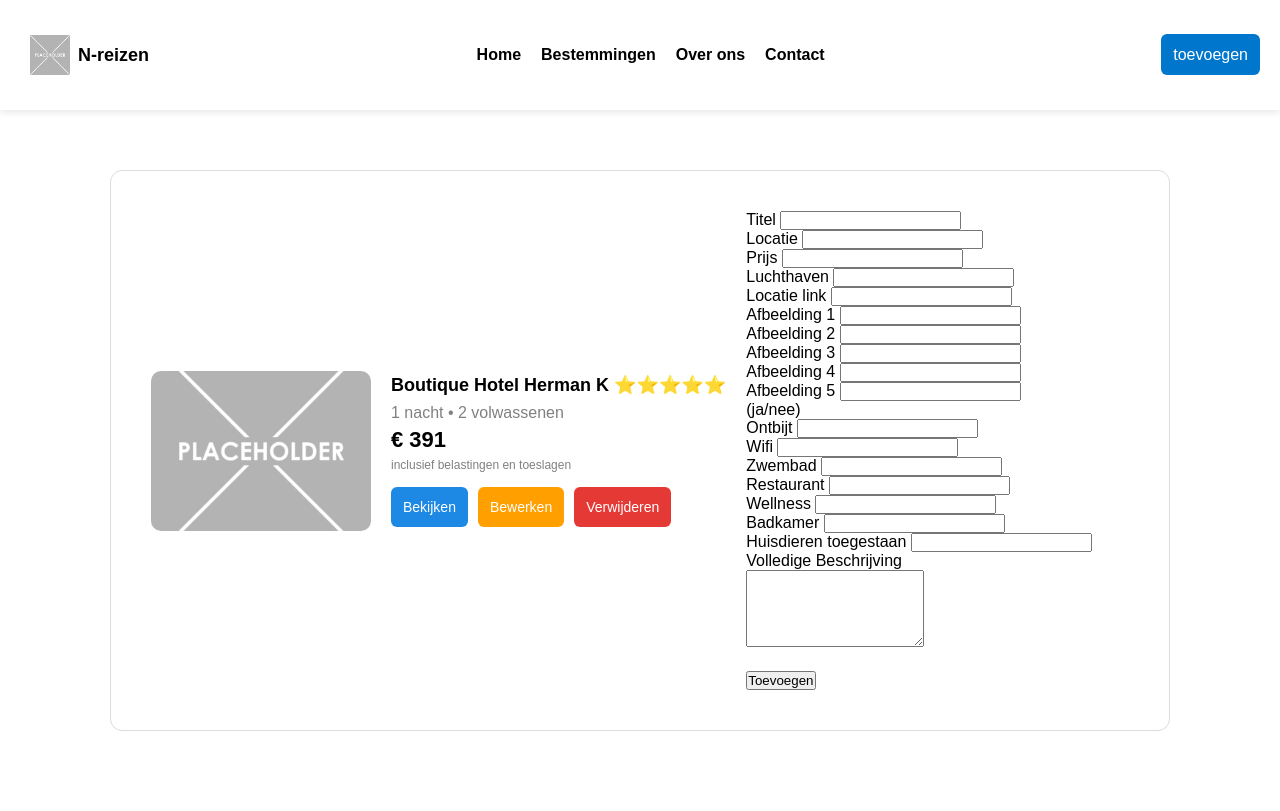
After one commit to Noahbschool/webapp2, a PHP site: page /pages/toevoegen.php in a window 1280 px wide. The commit adds this page. Run offline with PHP 8.4, Linux system fonts and the light colour scheme; a stand-in replaces the project's code that opens the database connection.

Commit message:
admin-pannel, toevoegen gemaakt

```diff
--- a/assets/css/style.css
+++ b/assets/css/style.css
@@ -111,7 +111,6 @@ body {
     margin-bottom: 15px;
     line-height: 1.6;
 }
-<<<<<<< HEAD
 
 .contact-container {
     max-width: 800px;
@@ -157,5 +156,154 @@ body {
     justify-content: space-between;
     margin-bottom: 8px;
 }
-=======
->>>>>>> c512ed27391723fb133606e5567e268cb18775b7
+
+
+.header-admin {
+    display: flex;
+    align-items: center;
+    justify-content: space-between;
+    background-color: white;
+    box-shadow: 0 2px 8px rgba(0,0,0,0.1);
+    padding: 20px;
+}
+
+.logo {
+    display: flex;
+    align-items: center;
+    gap: 8px;
+}
+
+.logo img {
+    width: 40px;
+    height: 40px;
+}
+
+.logo-text {
+    font-size: 18px;
+    font-weight: bold;
+    white-space: nowrap;
+}
+
+.navigation {
+    display: flex;
+    gap: 20px;
+}
+
+.navigation a {
+    text-decoration: none;
+    color: black;
+    font-weight: bold;
+}
+
+.reis-card {
+    display: flex;
+    gap: 20px;
+    padding: 40px;
+    background: white;
+    border-radius: 12px;
+    border: 1px solid #ddd;
+    margin-bottom: 20px;
+    align-items: center;
+}
+
+.card-img {
+    width: 220px;
+    height: 160px;
+    object-fit: cover;
+    border-radius: 10px;
+}
+
+.card-title {
+    font-size: 18px;
+    font-weight: bold;
+    margin-bottom: 8px;
+}
+
+.card-text {
+    color: gray;
+    margin-bottom: 5px;
+}
+
+.card-price {
+    font-size: 22px;
+    font-weight: bold;
+    margin-bottom: 5px;
+}
+
+.card-small {
+    font-size: 12px;
+    color: gray;
+}
+
+.card-buttons {
+    margin-top: 15px;
+    display: flex;
+    gap: 10px;
+}
+
+.button-view {
+    padding: 12px;
+    border-radius: 6px;
+    text-decoration: none;
+    color: white;
+    font-size: 14px;
+    background-color: #1e88e5;
+}
+
+.button-edit {
+    padding: 12px;
+    border-radius: 6px;
+    text-decoration: none;
+    color: white;
+    font-size: 14px;
+    background-color: #ffa000;
+}
+
+.button-delete {
+    padding: 12px;
+    border-radius: 6px;
+    text-decoration: none;
+    color: white;
+    font-size: 14px;
+    background-color: #e53935;
+}
+
+.card-container {
+    display: flex;
+    flex-direction: column;
+    justify-content: center;
+    max-width: 1100px;
+    margin: 40px auto;
+    padding: 20px;
+}
+
+.button-toevoegen a {
+    text-decoration: none;
+    padding: 12px;
+    background-color: #0077cc;
+    color: white;
+    border-radius: 6px;
+}
+
+.text-admin {
+    display: flex;
+    justify-content: center;
+    font-size: 18px;
+    margin-bottom: 20px;
+    margin-top: 40px;
+}
+
+.admin-button {
+    display: flex;
+    margin-top: 20px;
+    justify-content: center;
+}
+
+.admin-button a {
+    padding: 10px;
+    border-radius: 6px;
+    text-decoration: none;
+    color: white;
+    font-size: 14px;
+    background-color: #1e88e5;
+}
--- /dev/null
+++ b/pages/toevoegen.php
@@ -0,0 +1,125 @@
+<!DOCTYPE html>
+<html lang="en">
+<head>
+    <meta charset="UTF-8">
+    <meta name="viewport" content="width=device-width, initial-scale=1.0">
+    <title>Reis toevoegen</title>
+    <link rel="stylesheet" href="/assets/css/style.css">
+</head>
+<body>
+
+<header class="header-admin">
+
+    <div class="logo">
+        <img src="../assets/img/placeholder-300x300.png">
+        <div class="logo-text">N-reizen</div>
+    </div>
+
+    <nav class="navigation">
+        <a href="index.php">Home</a>
+        <a href="">Bestemmingen</a>
+        <a href="over-ons.php">Over ons</a>
+        <a href="contact.php">Contact</a>
+    </nav>
+
+    <div class="button-toevoegen">
+        <a href="toevoegen.php">toevoegen</a>
+    </div>
+
+</header>
+
+
+<div class="card-container">
+
+<div class="reis-card">
+
+    <img src="/assets/img/placeholder-300x300.png" class="card-img" alt="hotel">
+
+    <div class="card-info">
+
+        <div class="card-title">Boutique Hotel Herman K ⭐⭐⭐⭐⭐</div>
+
+        <div class="card-text">1 nacht • 2 volwassenen</div>
+
+        <div class="card-price">€ 391</div>
+
+        <div class="card-small">inclusief belastingen en toeslagen</div>
+
+        <div class="card-buttons">
+            <a href="view.php" class="button-view">Bekijken</a>
+            <a href="edit.php" class="button-edit">Bewerken</a>
+            <a href="delete.php" class="button-delete">Verwijderen</a>
+        </div>
+
+    </div>
+
+
+
+<form action="#">
+
+<label>Titel</label>
+    <input type="text" name="titel" required><br>
+
+    <label>Locatie</label>
+    <input type="text" name="locatie" required><br>
+
+    <label>Prijs</label>
+    <input type="number" name="prijs" step="0.01" required><br>
+
+    <label>Luchthaven</label>
+    <input type="text" name="luchthaven"><br>
+
+    <label>Locatie link</label>
+    <input type="text" name="locatie_link"><br>
+
+    <label>Afbeelding 1</label>
+    <input type="text" name="afbeelding"><br>
+
+    <label>Afbeelding 2</label>
+    <input type="text" name="afbeelding2"><br>
+
+    <label>Afbeelding 3</label>
+    <input type="text" name="afbeelding3"><br>
+
+    <label>Afbeelding 4</label>
+    <input type="text" name="afbeelding4"><br>
+
+    <label>Afbeelding 5</label>
+    <input type="text" name="afbeelding5"><br>
+
+
+    <div>(ja/nee)</div>
+
+    <label>Ontbijt</label>
+    <input type="text" name="ontbijt"><br>
+
+    <label>Wifi</label>
+    <input type="text" name="wifi"><br>
+
+    <label>Zwembad</label>
+    <input type="text" name="zwembad"><br>
+
+    <label>Restaurant</label>
+    <input type="text" name="restaurant"><br>
+
+    <label>Wellness</label>
+    <input type="text" name="wellness"><br>
+
+    <label>Badkamer</label>
+    <input type="text" name="badkamer"><br>
+
+    <label>Huisdieren toegestaan</label>
+    <input type="text" name="huisdieren"><br>
+
+    <label>Volledige Beschrijving</label><br>
+    <textarea name="beschrijving_lang" rows="5"></textarea><br>
+
+    <button type="submit" class="admin-button">Toevoegen</button>
+
+
+</form>
+
+
+
+</body>
+</html>
```
Also changed, not shown: pages/admin-pannel.php (added, +125 -0 lines).
